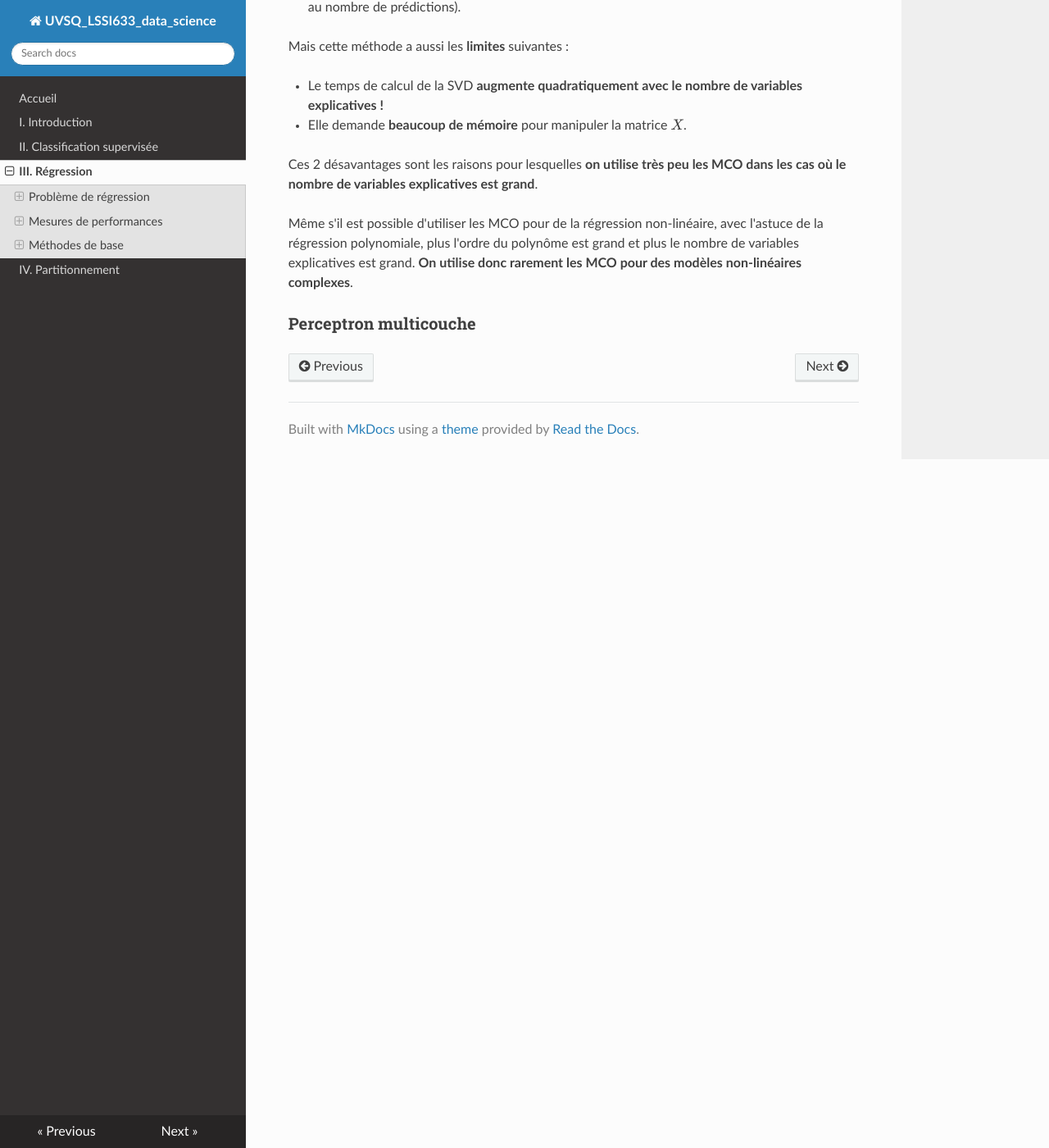
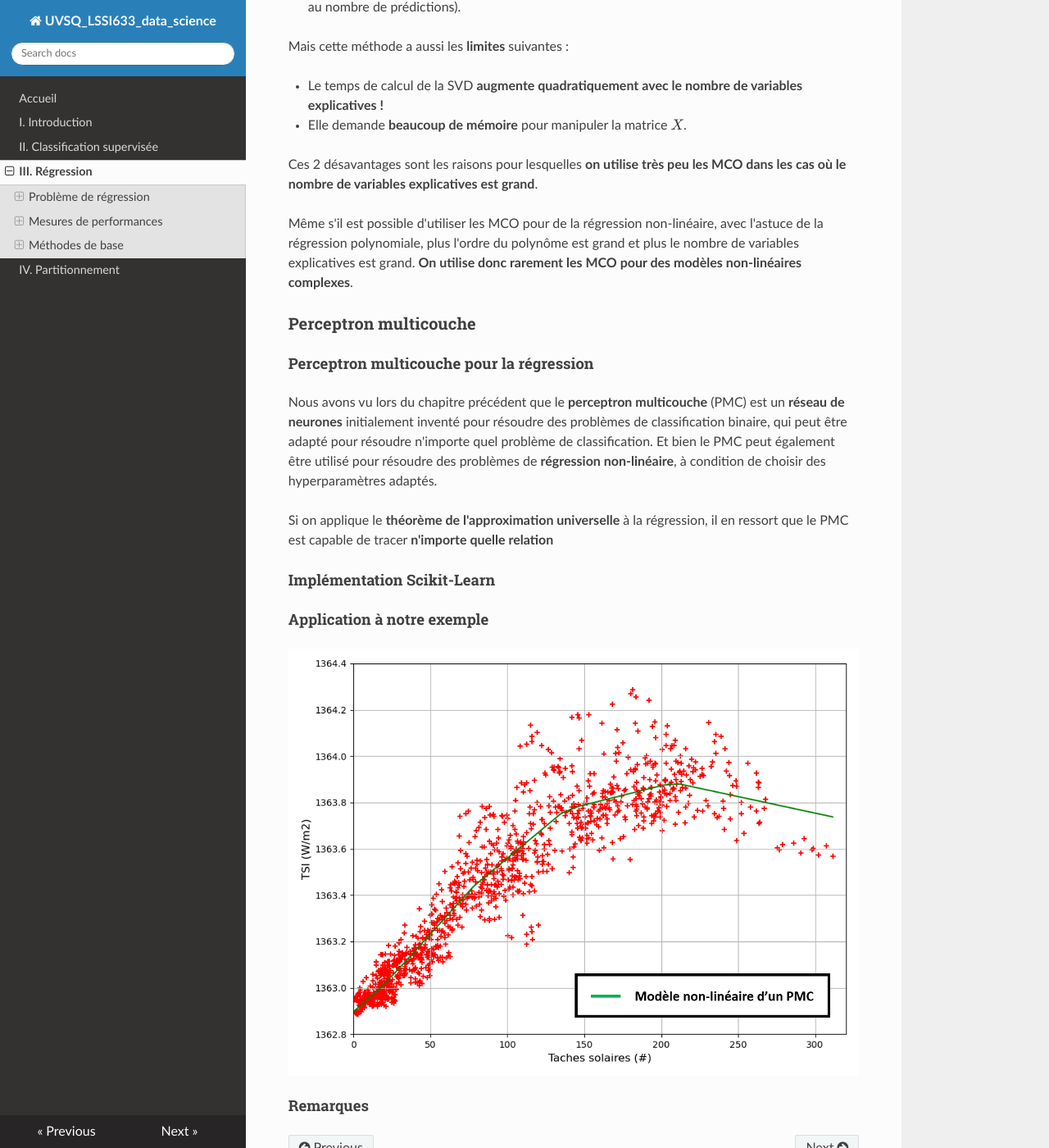
Before and after one commit to NicOudart/UVSQ_LSSI633_data_science, an MkDocs documentation site: the page built from docs/Chap3_Regression.md, in a window 1280 px wide and 1400 px high, scrolled down 28987 px. Shown: the whole window at 82% size. Built offline with MkDocs 1.6.1, drawn with Linux system fonts in a browser that asks for light colours; nearby versions of some CDN libraries.

Commit message:
-Progress on Chapter 3.

```diff
--- a/docs/Chap3_Regression.md
+++ b/docs/Chap3_Regression.md
@@ -935,3 +935,18 @@ Même s'il est possible d'utiliser les MCO pour de la régression non-linéaire,
 **On utilise donc rarement les MCO pour des modèles non-linéaires complexes**.
 
 ### Perceptron multicouche
+
+#### Perceptron multicouche pour la régression
+
+Nous avons vu lors du chapitre précédent que le **perceptron multicouche** (PMC) est un **réseau de neurones** initialement inventé pour résoudre des problèmes de classification binaire, qui peut être adapté pour résoudre n'importe quel problème de classification.
+Et bien le PMC peut également être utilisé pour résoudre des problèmes de **régression non-linéaire**, à condition de choisir des hyperparamètres adaptés.
+
+Si on applique le **théorème de l'approximation universelle** à la régression, il en ressort que le PMC est capable de tracer **n'importe quelle relation**
+
+#### Implémentation Scikit-Learn
+
+#### Application à notre exemple
+
+![Exemple de régression non-linéaire multiple par un PMC](img/Chap3_exemple_pmc_modele.png)
+
+#### Remarques
```
Also changed, not shown: docs/Chap2_Classification_supervisee.md (+3 -3 lines), docs/img/Chap3_exemple_pmc_modele.png (added).
